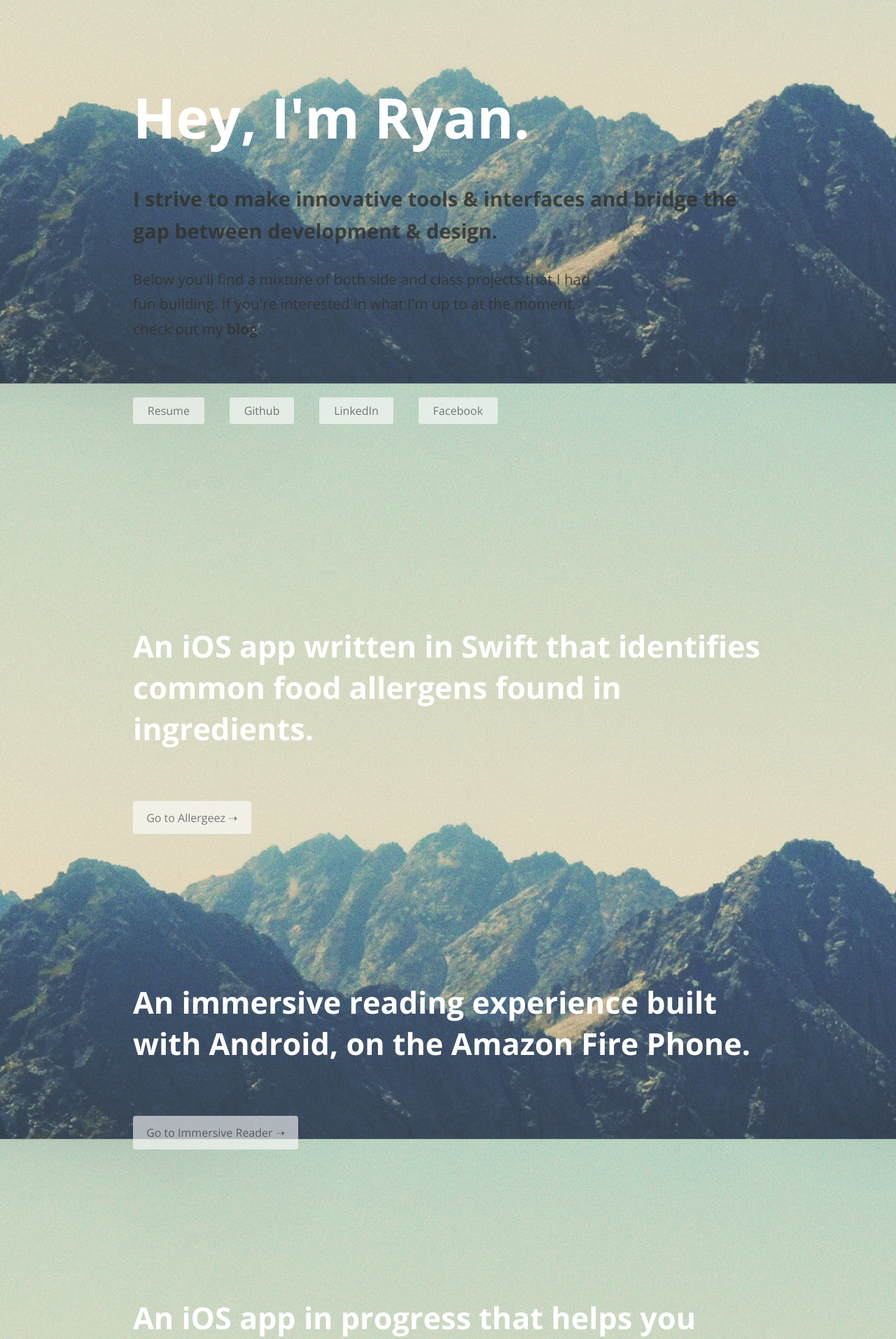
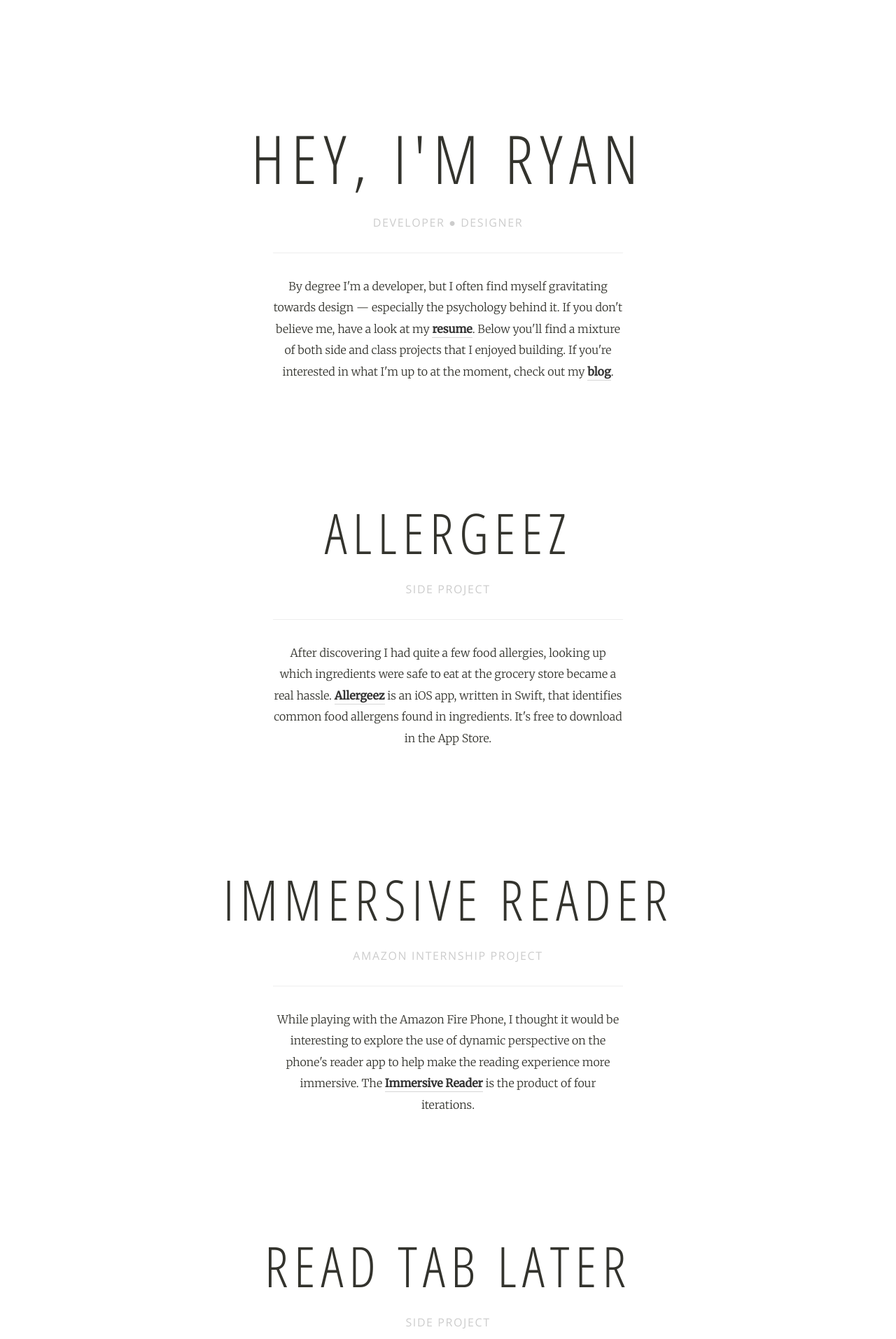
Before and after one commit to mumush/mumush_v2, a PHP site: page /oneuri/ in a window 1280 px wide. Shown: the top 1914 px of the page at 70% size. Run offline with PHP 8.4, Linux system fonts and the light colour scheme.

Commit message:
Super minimal redesign
+ I love it

```diff
--- a/blog.html
+++ b/blog.html
@@ -213,7 +213,7 @@
 
 		</section>
 
-		<section class="postSection" id="whether">
+		<section class="postSection">
 
 			<h2 class="postTitle">Weather Glyphs v1<span class="postDate">February 27, 2015</span></h2>
 
--- a/css/blog_style.css
+++ b/css/blog_style.css
@@ -153,7 +153,7 @@ body {
 
 	.postTitle {
 
-		font-size: 3em;
+		font-size: 2.5em;
 	}
 
 	.postDate {
@@ -166,8 +166,7 @@ body {
 @media all and (min-width: 1200px) {
 
 	.postTitle {
-
-		font-size: 3.1em;
+		font-size: 2.8em;
 	}
 
 }
--- a/css/style.css
+++ b/css/style.css
@@ -1,461 +1,224 @@
 body {
 
-	margin: 0;
+	margin: 0 auto;
 	padding: 0;
 
-	font-family: "Open Sans";
+	color: #33332D;
 
-	color: #fff;
+	max-width: 1300px;
 
 }
 
-.bodyFixedImage {
+#projects {
 
-	background: url("../img/mountains.jpg") center;
-	background-attachment: fixed;
+   margin: 6em auto;
+   padding: 0;
+
+   max-width: 800px;
+}
+
+.projectSection {
+
+   margin: 6em 0;
+   margin-bottom: 8em;
+   padding: 0 1em;
+
+   text-align: center;
+}
+
+.projectSection:first-child .projectTitle {
+   font-size: 3.5em;
+}
+
+.projectTitle {
+
+   margin: 0;
+   padding: 0;
+
+   font-family: "Open Sans Condensed";
+
+   font-size: 3em;
+   font-weight: 300;
+   letter-spacing: .1em;
+   text-transform: uppercase;
 
 }
 
-.bodyGradientFallback {
+.projectTags {
 
-	background-color: #768EFF; /* fallback color if gradients are not supported */
+   font-family: "Open Sans";
 
-	background-image: -webkit-linear-gradient(top, #768EFF, #FFDD99);
-	background-image: -moz-linear-gradient(top, #768EFF, #FFDD99);
-	background-image: -o-linear-gradient(top, #768EFF, #FFDD99);
-	background-image: linear-gradient(to bottom, #768EFF, #FFDD99);
+   margin: 0;
+   margin-top: 1.2em;
+   padding: 0;
+
+   font-size: .9em;
+   font-weight: 300;
+
+   text-transform: uppercase;
+   letter-spacing: .1em;
+
+   color: #ccc;
 
 }
 
-header {
+.projectDesc {
 
-	margin: 0 auto;
-	margin-bottom: 6em;
-	padding: 0 2em;
+   margin: 2em auto;
+   padding: 0;
 
-	max-width: 300px;
+   font-family: "Merriweather";
+   font-size: .9em;
+   font-weight: 300;
+   line-height: 1.9em;
+
+   max-width: 300px;
+
+   padding-top: 2em;
+   border-top: 1px solid #eee;
 
 }
 
-#bioSection {
+.projectLink {
 
-	margin: 0;
-	padding: 0;
+   text-decoration: none;
+
+   color: #000;
+
+   font-weight: 700;
+
+   border-bottom: 1px solid #ccc;
+   padding-bottom: 2px;
+
+   opacity: .8;
 
 }
 
-#bioSection h1 {
+.projectLink:hover {
 
-	margin-bottom: .8em;
-
-	color: #fff;
-	font-size: 2.6em;
+   opacity: 1;
 }
 
-#bioSection h2 {
 
-	margin: 0;
-	margin-bottom: 1em;
+footer {
 
-	font-size: 1.3em;
-	font-weight: 700;
+   margin: 2em auto;
+   padding: 0;
 
-	line-height: 1.5em;
+   text-align: center;
 
-	color: #33332D;
+   max-width: 400px;
 
-	opacity: .85;
-
-}
-
-#bioSection h3 {
-
-	margin: 0;
-
-	font-size: 1em;
-	font-weight: 400;
-
-	line-height: 1.6em;
-
-	color: #33332D;
-
-	opacity: .85;
-
-}
-
-.bioBlogLink {
-
-	text-decoration: none;
-
-	color: #33332D;
-	opacity: .9;
-
-	font-weight: 700;
-
-}
-
-.bioBlogLink:hover {
-
-	opacity: 1;
 }
 
 .socialLinks {
 
-	margin-top: 4em;
-	margin-bottom: 0em;
+   margin: 0;
+   padding: 0;
+
+   padding: 1.5em 0;
+   border-top: 1px solid #eee;
+   border-bottom: 1px solid #eee;
+
+   font-family: "Open Sans";
 
 }
 
 .socialLinks a {
 
-	display: inline-block;
+   display: inline-block;
 
-	margin: 0;
-	margin-bottom: 1.5em;
-	margin-right: 1em;
+   margin: 0 1em;
+   padding: 0;
 
-	padding-bottom: 3px;
+   text-decoration: none;
 
-	text-decoration: none;
+   color: rgba(0, 0, 0, .6);
 
-	color: rgba(0, 0, 0, .5);
+   font-weight: 400;
+   font-size: .7em;
 
-	font-weight: 400;
-	font-size: .9em;
-
-	border-bottom: 1px solid rgba(0, 0, 0, .3);
-
-	-webkit-transition: all .1s ease-in-out;
-	-moz-transition: all .1s ease-in-out;
-	-o-transition: all .1s ease-in-out;
-	-ms-transition: all .1s ease-in-out;
+   -webkit-transition: color .1s ease-in-out;
+   -moz-transition: color .1s ease-in-out;
+   -o-transition: color .1s ease-in-out;
+   -ms-transition: color .1s ease-in-out;
 
 }
 
 .socialLinks a:hover {
 
-	color: rgba(0, 0, 0, .6);
-	border-bottom: 1px solid rgba(0, 0, 0, .6);
+   color: rgba(0, 0, 0, .8);
 }
-
-.projectSection {
-
-	margin: 12em auto;
-	padding: 0 2em;
-
-	max-width: 300px;
-}
-
-.projectDesc {
-
-	font-size: 1.5em;
-	font-weight: 700;
-
-	margin-bottom: 2.5em;
-
-}
-
-.projectLink {
-
-	padding: .8em 1.2em;
-
-	background: rgba(255, 255, 255, .6);
-	border-radius: 4px;
-
-	text-decoration: none;
-
-	font-size: .8em;
-	font-weight: 400;
-
-	color: rgba(0, 0, 0, .5);
-
-	-webkit-transition: all .1s ease-in-out;
-	-moz-transition: all .1s ease-in-out;
-	-o-transition: all .1s ease-in-out;
-	-ms-transition: all .1s ease-in-out;
-
-}
-
-.projectLink:hover {
-
-	background: rgba(255, 255, 255, .9);
-	color: rgba(0, 0, 0, .7);
-
-}
-
-footer {
-
-	margin: 6em 0;
-	padding: 0;
-}
-
-footer h1 {
-
-	font-size: 1.5em;
-	text-align: center;
-}
-
-footer h1 a {
-
-	padding-bottom: 10px;
-
-	text-decoration: none;
-
-	color: #fff;
-
-	border-bottom: 3px solid #fff;
-}
-
-footer h1 a:hover {
-
-	border-bottom-style: dashed;
-}
-
 
 
 
 /* Media Queries */
 
-@media all and (min-width: 500px) {
+@media all and (min-width: 700px) {
 
-	header {
+   #projects {
 
-		margin-top: 5em;
-
-		max-width: 500px;
-	}
-
-   #bioSection h1 {
-
-   	margin-bottom: .5em;
-
-   	font-size: 3.5em;
+   	margin: 10em auto;
    }
 
-   #bioSection h2 {
+   .projectSection {
 
-   	margin-bottom: 1em;
-
-   	font-size: 1.5em;
+      margin: 8em 0;
+      margin-bottom: 10em;
+      padding: 0;
    }
 
-   #bioSection h3 {
+   .projectSection:first-child .projectTitle {
+      font-size: 6em;
+   }
 
-   	font-size: 1.2em;
+   .projectTitle {
+
+      font-size: 5em;
+   }
+
+   .projectTags {
+
+      margin-top: 1em;
+
+      font-size: 1em;
+   }
+
+   .projectDesc {
+
+      margin: 2.5em auto;
+      margin-top: 2em;
+
+      font-size: 1em;
+
+      max-width: 500px;
+   }
+
+   footer {
+
+   	margin: 0 auto;
+      margin-top: 8em;
+
+   	padding: 2em 0;
+
+      max-width: 500px;
    }
 
    .socialLinks {
 
-   	margin-top: 5em;
+   	margin: 0 auto;
+   	padding: 0;
+
+      padding: 2em 0;
+      border-top: 1px solid #eee;
+      border-bottom: 1px solid #eee;
    }
 
    .socialLinks a {
 
-   	margin-bottom: 0;
-   	margin-right: 1em;
+   	margin: 0 1.5em;
 
-		padding: .5em 1em;
-
-		color: rgba(0, 0, 0, .5);
-
-		background: rgba(255, 255, 255, .6);
-
-		border-bottom: none;
-		border-radius: 3px;
-
-   }
-
-	.socialLinks a:hover {
-
-		border-bottom: none;
-
-		background: rgba(255, 255, 255, .9);
-		color: rgba(0, 0, 0, .7);
-
-	}
-
-	.projectSection {
-
-		max-width: 500px;
-	}
-
-   .projectDesc {
-
-   	font-size: 2em;
-
-   	margin-bottom: 2em;
-   }
-
-   .projectLink {
-
-      font-size: .9em;
-
-   }
-
-   footer {
-
-   	margin-top: 14em;
-   }
-
-	footer h1 {
-
-   	font-size: 2em;
+   	font-size: .8em;
    }
 
 }
-
-@media all and (min-width: 700px) {
-
-	header {
-
-		margin-top: 7em;
-		margin-bottom: 18em;
-
-		padding: 0 4em;
-
-		max-width: 900px;
-	}
-
-   #bioSection h1 {
-
-   	margin-bottom: .5em;
-
-   	font-size: 5em;
-   }
-
-   #bioSection h2 {
-
-   	font-size: 1.8em;
-
-   	line-height: 1.6em;
-
-		max-width: 900px;
-
-   }
-
-   #bioSection h3 {
-
-   	font-size: 1.3em;
-
-   	line-height: 1.7em;
-
-      max-width: 680px;
-   }
-
-   .socialLinks {
-
-   	margin-top: 5em;
-      margin-bottom: 3em;
-   }
-
-   .socialLinks a {
-
-   	margin-right: 2em;
-
-		padding: .5em 1.3em;
-
-		font-size: 1em;
-
-   }
-
-	.projectSection {
-
-		margin: 14em auto;
-		padding: 0 4em;
-
-		max-width: 900px;
-	}
-
-   .projectDesc {
-
-      font-size: 2.7em;
-
-   	margin-bottom: 2em;
-   }
-
-   .projectLink {
-
-      font-size: 1em;
-   }
-
-   footer {
-
-   	margin-top: 20em;
-   }
-
-   footer h1 {
-
-   	font-size: 2em;
-   }
-
-
-}
-
-@media all and (min-width: 1300px) {
-
-	header {
-
-		margin-top: 8em;
-
-		max-width: 1100px;
-	}
-
-	#bioSection h1 {
-
-		font-size: 5.5em;
-	}
-
-	#bioSection h2 {
-
-		font-size: 2.1em;
-
-		max-width: 1100px;
-	}
-
-	#bioSection h3 {
-
-		font-size: 1.5em;
-
-		max-width: 1000px;
-	}
-
-   .socialLinks a {
-
-		margin-right: 3em;
-
-		padding: .6em 1.5em;
-
-		font-size: 1em;
-   }
-
-	.projectSection {
-
-		margin: 16em auto;
-
-		max-width: 1100px;
-	}
-
-   .projectDesc {
-
-      margin-bottom: 2em;
-
-		font-size: 2.8em;
-
-      max-width: 1100px;
-   }
-
-   .projectLink {
-
-      font-size: .95em;
-
-		padding: 1em 1.4em;
-   }
-
-	footer {
-
-   	margin-top: 18em;
-   }
-
-
-
-}
--- a/index.html
+++ b/index.html
@@ -15,7 +15,7 @@
 
 		<link rel="stylesheet" href="css/style.css">
 
-		<link href='http://fonts.googleapis.com/css?family=Open+Sans:400,700' rel='stylesheet' type='text/css'>
+		<link href='http://fonts.googleapis.com/css?family=Open+Sans:400,300|Open+Sans+Condensed:300|Merriweather:400,300' rel='stylesheet' type='text/css'>
 
 		<link rel="icon" href="img/favicon.ico" type="image/x-icon"/>
 
@@ -23,96 +23,98 @@
 
 	<body>
 
-		<header>
+		<div id="projects">
 
-			<section id="bioSection">
-
-				<h1>Hey, I'm Ryan.</h1>
-
-				<h2>I strive to make innovative tools & interfaces and bridge the gap between development & design.</h2>
-
-				<h3>Below you'll find a mixture of both side and class projects that I had fun building.  If you're interested in what I'm up to at the moment, check out my <a class="bioBlogLink" href="blog.html" target="_blank">blog</a>.</h3>
-
-				<div class="socialLinks">
-					<a href="docs/resume.pdf" target="_blank">Resume</a>
-					<a href="https://github.com/mumush" target="_blank">Github</a>
-					<a href="https://linkedin.com/pub/ryan-hoffmann/a2/1b5/411" target="_blank">LinkedIn</a>
-					<a href="https://www.facebook.com/ryan.hoffmann.7" target="_blank">Facebook</a>
-				</div>
-
+			<section class="projectSection">
+				<h1 class="projectTitle">Hey, I'm Ryan</h1>
+				<h3 class="projectTags">Developer &#9679; Designer</h3>
+				<h2 class="projectDesc">
+					By degree I'm a developer, but I often find myself gravitating towards design &mdash; especially the psychology behind it.  If you don't believe me, have a look at my <a class="projectLink" href="docs/resume.pdf" target="_blank">resume</a>.  Below you'll find a mixture of both side and class projects that I enjoyed building.  If you're interested in what I'm up to at the moment, check out my <a class="projectLink" href="blog.html" target="_blank">blog</a>.
+				</h2>
 			</section>
 
-		</header>
+			<section class="projectSection">
+				<h1 class="projectTitle">Allergeez</h1>
+				<h3 class="projectTags">Side Project</h3>
+				<h2 class="projectDesc">
+					After discovering I had quite a few food allergies, looking up which ingredients were safe to eat at the grocery store became a real hassle.  <a class="projectLink" href="projects/allergeez" target="_blank">Allergeez</a> is an iOS app, written in Swift, that identifies common food allergens found in ingredients.  It's free to download in the App Store.
+				</h2>
+			</section>
 
-		<section id="allergeez" class="projectSection">
-			<h1 class="projectDesc">An iOS app written in Swift that identifies common food allergens found in ingredients.</h1>
-			<a class="projectLink" href="projects/allergeez" target="_blank">Go to Allergeez &#10141;</a>
-		</section>
+			<section class="projectSection">
+				<h1 class="projectTitle">Immersive Reader</h1>
+				<h3 class="projectTags">Amazon Internship Project</h3>
+				<h2 class="projectDesc">
+					While playing with the Amazon Fire Phone, I thought it would be interesting to explore the use of dynamic perspective on the phone's reader app to help make the reading experience more immersive.  The <a class="projectLink" href="projects/immersivereader" target="_blank">Immersive Reader</a> is the product of four iterations.
+				</h2>
+			</section>
 
-		<section id="immersivereader" class="projectSection">
-			<h1 class="projectDesc">An immersive reading experience built with Android, on the Amazon Fire Phone.</h1>
-			<a class="projectLink" href="projects/immersivereader" target="_blank">Go to Immersive Reader &#10141;</a>
-		</section>
+			<section class="projectSection">
+				<h1 class="projectTitle">Read Tab Later</h1>
+				<h3 class="projectTags">Side Project</h3>
+				<h2 class="projectDesc">
+					Pinning tabs in Chrome to "read later" is a convenient feature, but results in a tab bar that gets way too cluttered.  <a class="projectLink" href="https://chrome.google.com/webstore/detail/read-tab-later/cmnjlnadoijdhgkcglfejbinjobgmbhn" target="_blank">Read Tab Later</a> is a Chrome Extension that allows you to pin tabs to the new tab page, so every time you hit Cmd+T you don't forget to read a page later.
+				</h2>
+			</section>
 
-		<section id="whether" class="projectSection">
-			<h1 class="projectDesc">An iOS app in progress that helps you choose what to wear depending on the weather.</h1>
-			<a class="projectLink" href="blog.html#whether" target="_blank">Go to Whether &#10141;</a>
-		</section>
+			<section class="projectSection">
+				<h1 class="projectTitle">RIT Localhost</h1>
+				<h3 class="projectTags">Club Founder & President</h3>
+				<h2 class="projectDesc">
+					Tech conferences and talks are awesome, but students often don't reap their benefits.  <a class="projectLink" href="http://www.ritlocalhost.com/" target="_blank">RIT Localhost</a> is a club that keeps students informed about trending mobile, web, and ux technologies.  The club meets once every two weeks in an open-forum format, quite similar to TED Talks.
+				</h2>
+			</section>
 
-		<section id="readtablater" class="projectSection">
-			<h1 class="projectDesc">A Chrome Extension that let's you pin a tab you want to read later to the new tab page.</h1>
-			<a class="projectLink" href="https://chrome.google.com/webstore/detail/read-tab-later/cmnjlnadoijdhgkcglfejbinjobgmbhn" target="_blank">Go to Read Tab Later &#10141;</a>
-		</section>
+			<section class="projectSection">
+				<h1 class="projectTitle">Stylable</h1>
+				<h3 class="projectTags">Side Project</h3>
+				<h2 class="projectDesc">
+					After seeing the "content-editable" HTML attribute used on an inline style element, I thought it might be cool to turn dynamic styling into a game.  <a class="projectLink" href="projects/stylable" target="_blank">Stylable</a> tests your CSS skills by tasking you to style an element in a specific fashion in under 30 seconds.
+				</h2>
+			</section>
 
-		<section id="ritlocalhost" class="projectSection">
-			<h1 class="projectDesc">A club at RIT that keeps students informed about trending mobile, web, and ux technologies.</h1>
-			<a class="projectLink" href="http://www.ritlocalhost.com/" target="_blank">Go to RIT Localhost &#10141;</a>
-		</section>
+			<section class="projectSection">
+				<h1 class="projectTitle">On This Day</h1>
+				<h3 class="projectTags">Side Project</h3>
+				<h2 class="projectDesc">Sometimes all it takes to liven up an in-app experience is an event that took place today.  <a class="projectLink" href="projects/onthisday" target="_blank">On This Day</a> is a vanilla JS script that fetches a historic event that took place today.  The script uses the Wikimedia API and can be easily dropped into existing applications.</h2>
+			</section>
 
-		<section id="stylable" class="projectSection">
-			<h1 class="projectDesc">A web app that tests your CSS skills by leveraging the "content-editable" HTML attribute and the style element.</h1>
-			<a class="projectLink" href="projects/stylable" target="_blank">Go to Stylable &#10141;</a>
-		</section>
+			<section class="projectSection">
+				<h1 class="projectTitle">Post.er</h1>
+				<h3 class="projectTags">Class Project</h3>
+				<h2 class="projectDesc">Tasked with developing the a pseudo e-commerce backend, <a class="projectLink" href="projects/poster/index.php" target="_blank">Poste.r</a> is a web application that sells minimal posters.  The logic is written purely in PHP, however the majority of time spent on this project lied in the realm of creating an appealing experience.</h2>
+			</section>
 
-		<section id="onthisday" class="projectSection">
-			<h1 class="projectDesc">A vanilla JS script that fetches a historic event that took place today.</h1>
-			<a class="projectLink" href="projects/onthisday" target="_blank">Go to On This Day &#10141;</a>
-		</section>
+			<section class="projectSection">
+				<h1 class="projectTitle">Seokin</h1>
+				<h3 class="projectTags">Work Project</h3>
+				<h2 class="projectDesc">Learning that the legacy job listing system at RIT's Student Employment Office would soon be phased out, <a class="projectLink" href="projects/seokin" target="_blank">Seokin</a> is a beta implementation of a similar job listing system for the Student Employment Office at RIT, written using the CodeIgniter framework.</h2>
+			</section>
 
-		<section id="poster" class="projectSection">
-			<h1 class="projectDesc">A pseudo e-commerce web app that sells minimal art & posters.</h1>
-			<a class="projectLink" href="projects/poster/index.php" target="_blank">Go to Post.er &#10141;</a>
-		</section>
+			<section class="projectSection">
+				<h1 class="projectTitle">Bikini Bottom</h1>
+				<h3 class="projectTags">Class Project</h3>
+				<h2 class="projectDesc">After being tasked with creating a website about a place of familiarity, <a class="projectLink" href="projects/bikinibottom/final.php" target="_blank">Bikini Bottom</a> is a website that gives users a tour of the most popular characters and quotes from the Spongebob Squarepants universe through a super-minimal single page web app.</h2>
+			</section>
 
-		<section id="seokin" class="projectSection">
-			<h1 class="projectDesc">A beta implementation of a job listing system for the Student Employment Office at RIT.</h1>
-			<a class="projectLink" href="projects/seokin" target="_blank">Go to Seokin &#10141;</a>
-		</section>
+			<section class="projectSection">
+				<h1 class="projectTitle">Hosting Linux</h1>
+				<h3 class="projectTags">Class Project</h3>
+				<h2 class="projectDesc">Tasked with creating a web application that helps users learn about a specific topic, <a class="projectLink" href="projects/hostinglinux/index.php" target="_blank">Hosting with Linux</a> is an effort to educate users in hosting their own website using linux machines.  It is written primarily in PHP, and integrates Disqus comments.</h2>
+			</section>
 
-		<section id="bikinibottom" class="projectSection">
-			<h1 class="projectDesc">A tour of the most popular characters and and quotes from Spongebob Squarepants.</h1>
-			<a class="projectLink" href="projects/bikinibottom/final.php" target="_blank">Go to Bikini Bottom &#10141;</a>
-		</section>
-
-		<section id="hostingwithlinux" class="projectSection">
-			<h1 class="projectDesc">A web app that helps users learn how to host their website with Linux.</h1>
-			<a class="projectLink" href="projects/hostinglinux/index.php" target="_blank">Go to Hosting with Linux &#10141;</a>
-		</section>
+		</div>
 
 		<footer>
-			<h1><a href="mailto:rhoff37@gmail.com">Contact me</a></h1>
+
+			<div class="socialLinks">
+				<a href="mailto:rhoff37@gmail.com">CONTACT</a>
+				<a href="https://github.com/mumush" target="_blank">GITHUB</a>
+				<a href="https://linkedin.com/pub/ryan-hoffmann/a2/1b5/411" target="_blank">LINKEDIN</a>
+				<a href="https://www.facebook.com/ryan.hoffmann.7" target="_blank">FACEBOOK</a>
+			</div>
+
 		</footer>
-
-		<script>
-
-			if ("backgroundAttachment" in document.body.style) {
-				document.body.className = "bodyFixedImage";
-			}
-			else {
-				document.body.className = "bodyGradientFallback";
-			}
-
-		</script>
 
 
 	</body>
```
Also changed, not shown: img/mountains.jpg (deleted), 1 other file.
